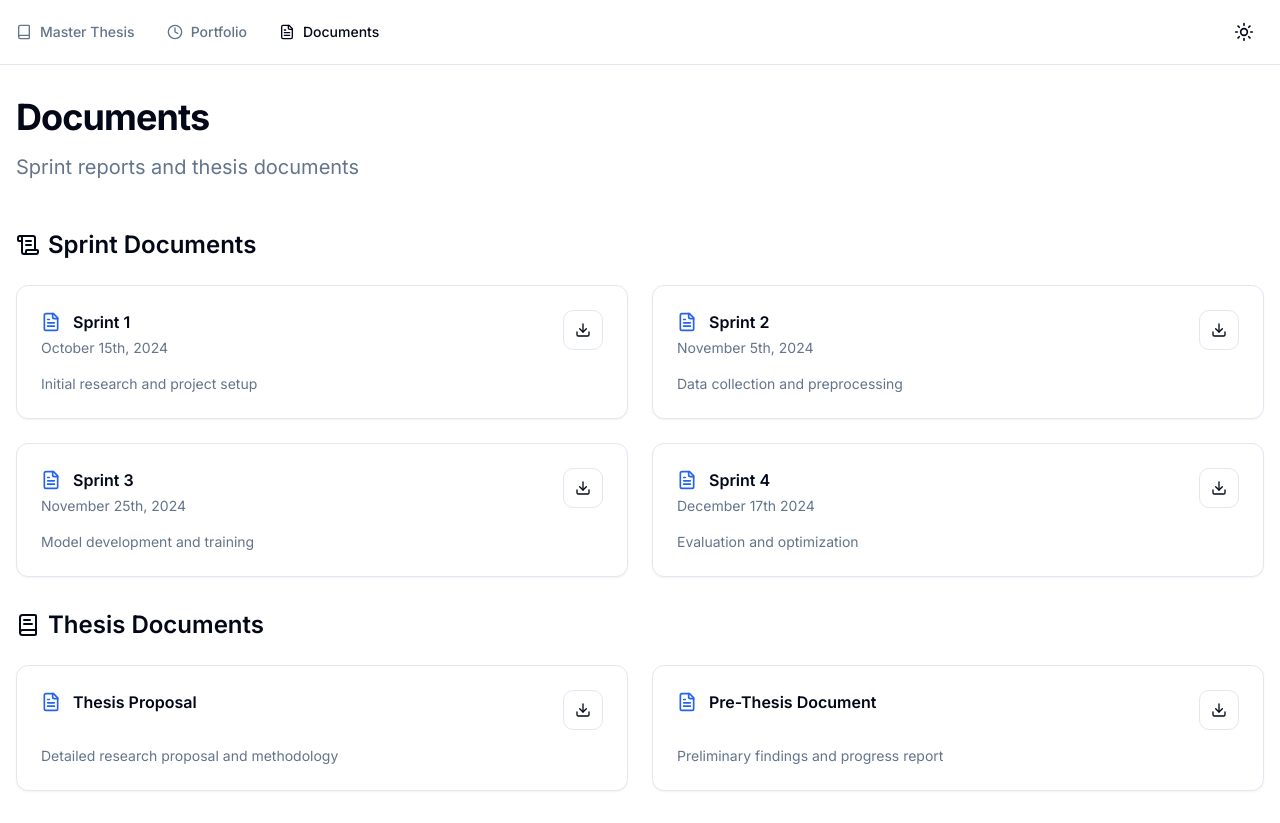
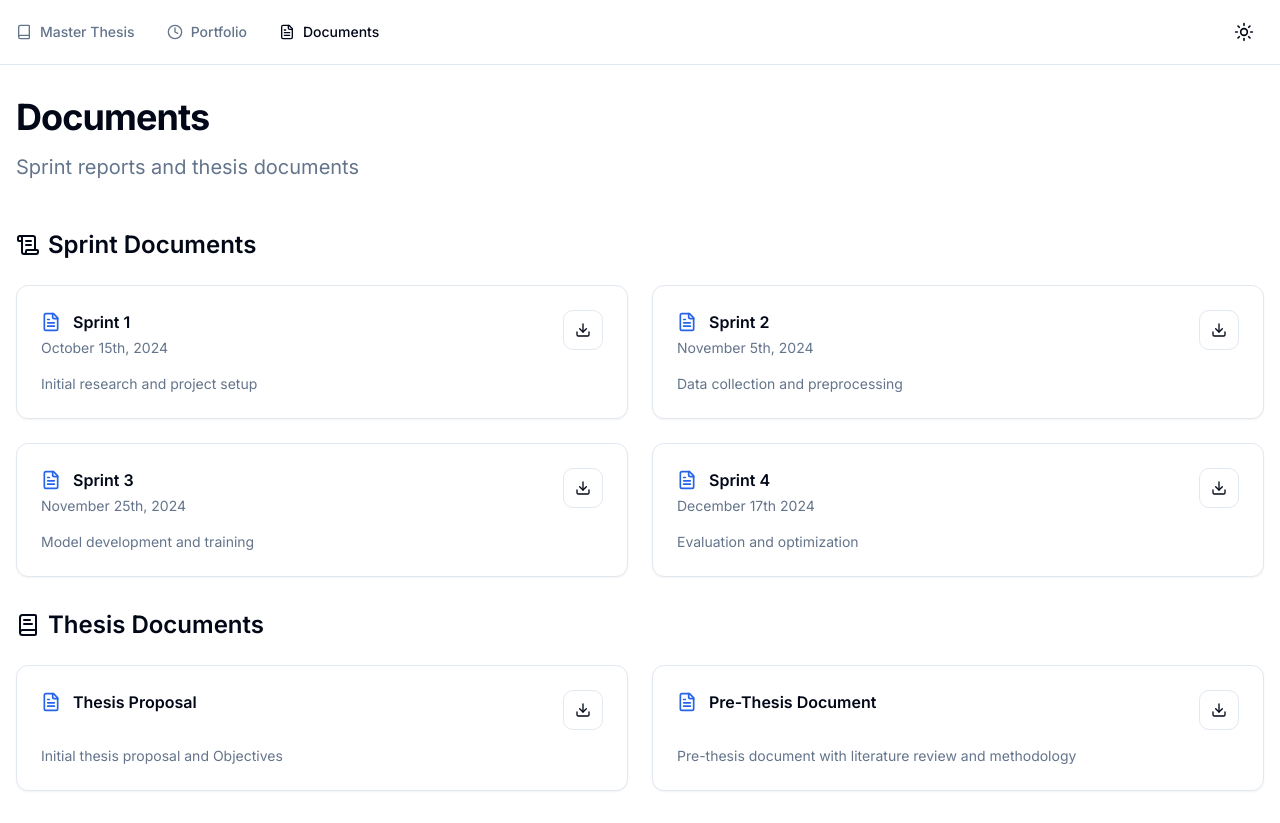
Before and after one commit to GoncaloSilva25/Portfolio-PDE, a Next.js app: page /documents in a window 1280 px wide. Built offline with nearby package versions, Linux system fonts and the light colour scheme.

Commit message:
added Pre_Thesis_Document_103668.pdf

```diff
--- a/app/documents/page.tsx
+++ b/app/documents/page.tsx
@@ -36,12 +36,12 @@ const documents = {
     {
       title: "Thesis Proposal",
 
-      description: "Detailed research proposal and methodology",
+      description: "Initial thesis proposal and Objectives",
       downloadUrl: "/documents/thesis/Thesis_proposal.pdf",
     },
     {
       title: "Pre-Thesis Document",
-      description: "Preliminary findings and progress report",
+      description: "Pre-thesis document with literature review and methodology",
       downloadUrl: "/documents/thesis/Pre_Thesis_Document_103668.pdf",
     },
   ],
```
Also changed, not shown: 1 other file (tests, documents, lock files or other folders).
